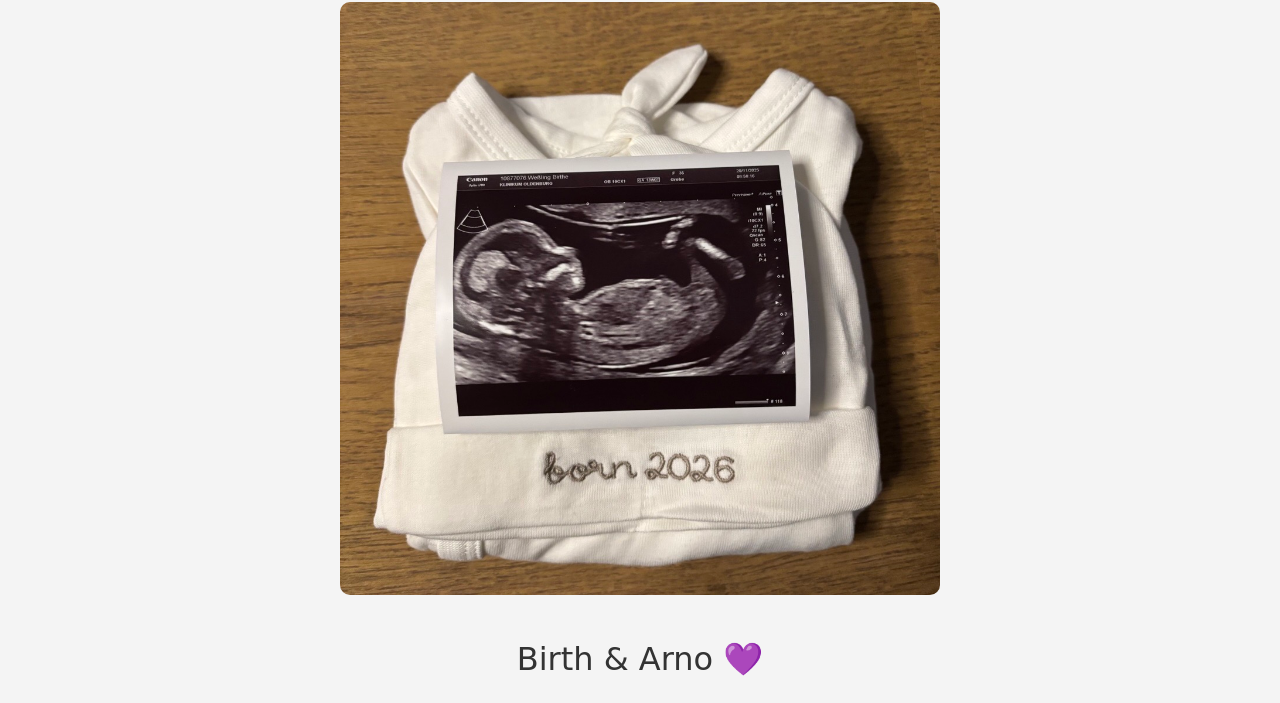
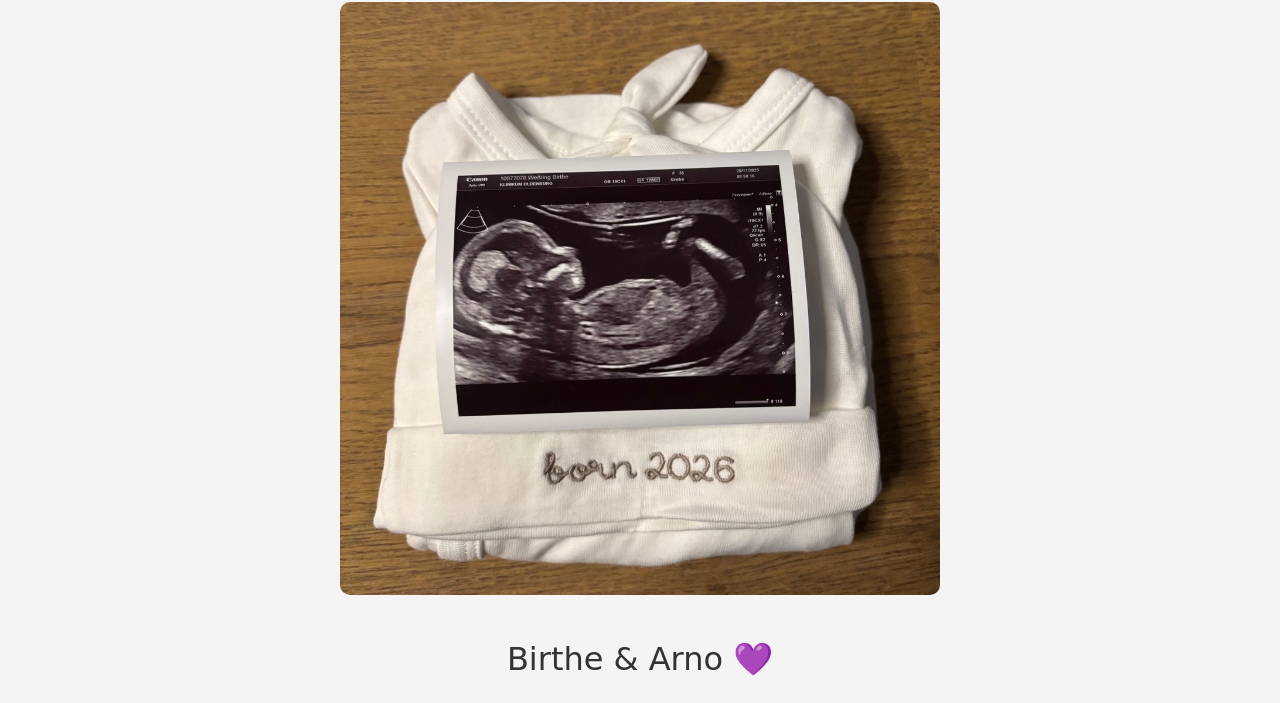
Before and after one commit to Bundovski/Bundovski.github.io, a plain HTML site: page index.html in a window 1280 px wide. Shown: the part 224-927 px from the top of the page. Drawn offline with nearby package versions, Linux system fonts and the light colour scheme; a web font is replaced by a local one.

Commit message:
Correct name

```diff
--- a/index.html
+++ b/index.html
@@ -31,7 +31,7 @@
         </div>
     </main>
     <div class="borel-font">
-        Birth & Arno 💜
+        Birthe & Arno 💜
     </div>
 
 
```
